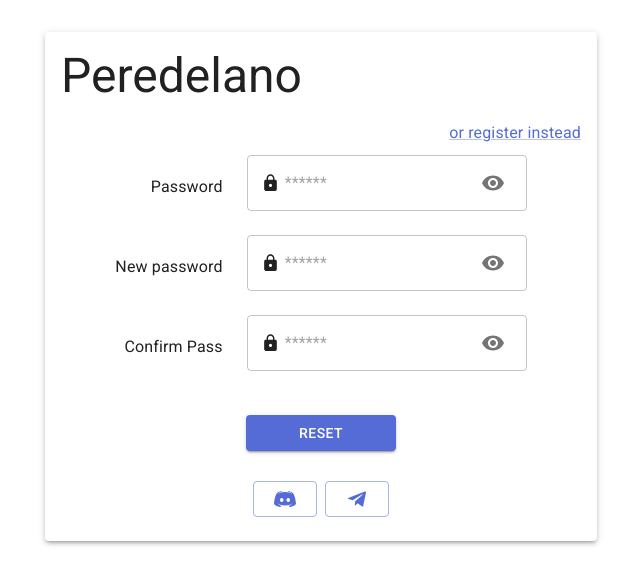
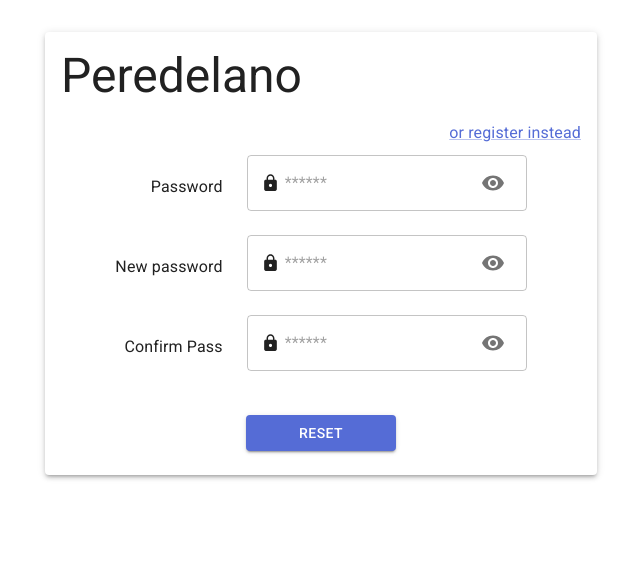
Before and after one commit to openworld-community/passport-front, a React (Vite) app: page /#/password-reset/1 in a window 1280 px wide. Shown: the top 584 px of the page, without its empty margins (319-959 px from the left). Built offline with nearby package versions, Linux system fonts and the light colour scheme.

Commit message:
deleted buttons

```diff
--- a/src/modules/password-reset/PasswordReset.tsx
+++ b/src/modules/password-reset/PasswordReset.tsx
@@ -106,10 +106,6 @@ export const PasswordReset = () => {
       <Button type="submit" variant="contained" style={{ width: '150px', alignSelf: 'center', marginTop: '20px' }}>
        Reset
       </Button>
-      <Stack direction="row" spacing={1} style={{ marginTop: '30px', alignSelf: 'center' }}>
-        <Button variant="outlined">{<DiscordIcon fill={'#556cd6'} />}</Button>
-        <Button variant="outlined">{<TelegramIcon />}</Button>
-      </Stack>
     </Box>
   );
 };
```
